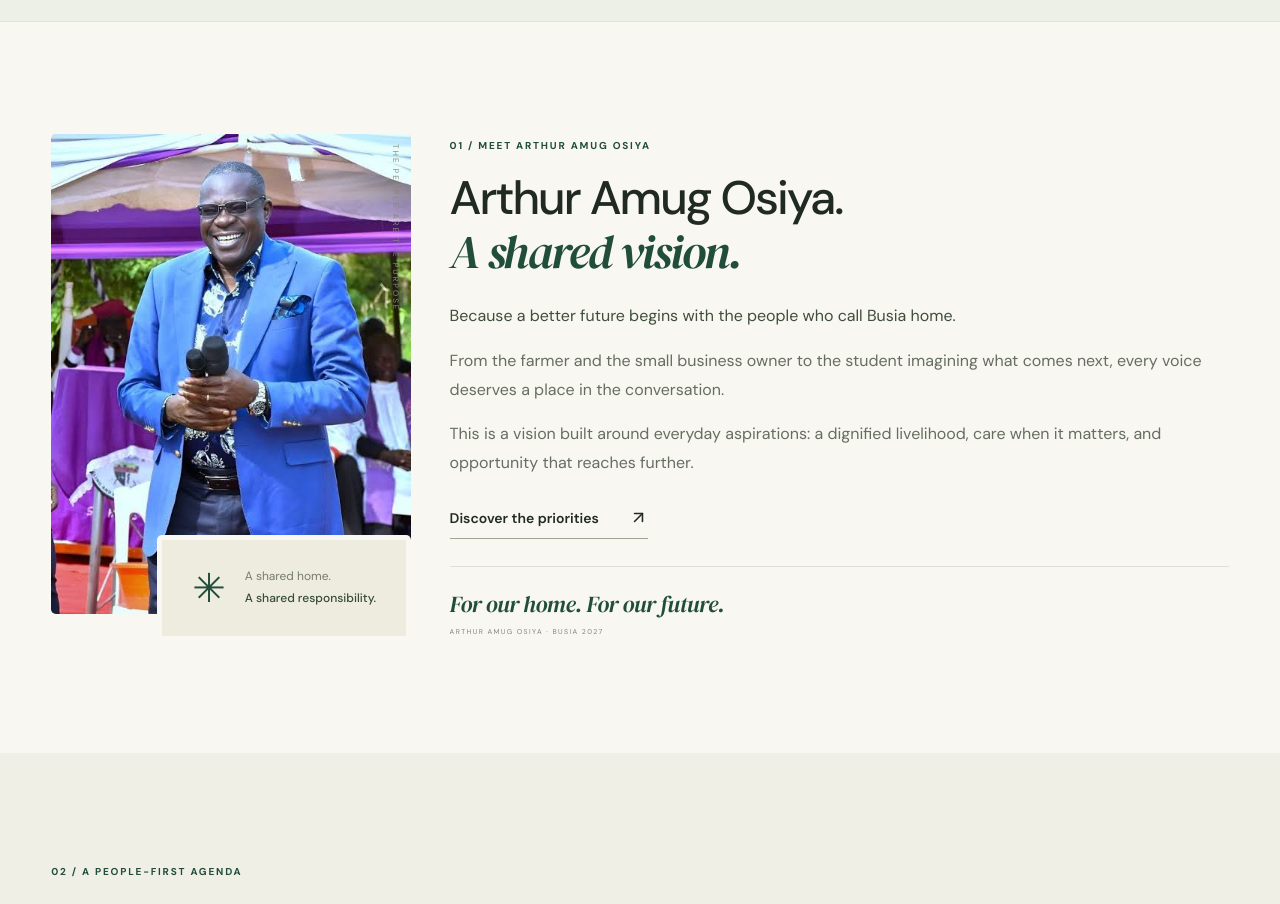
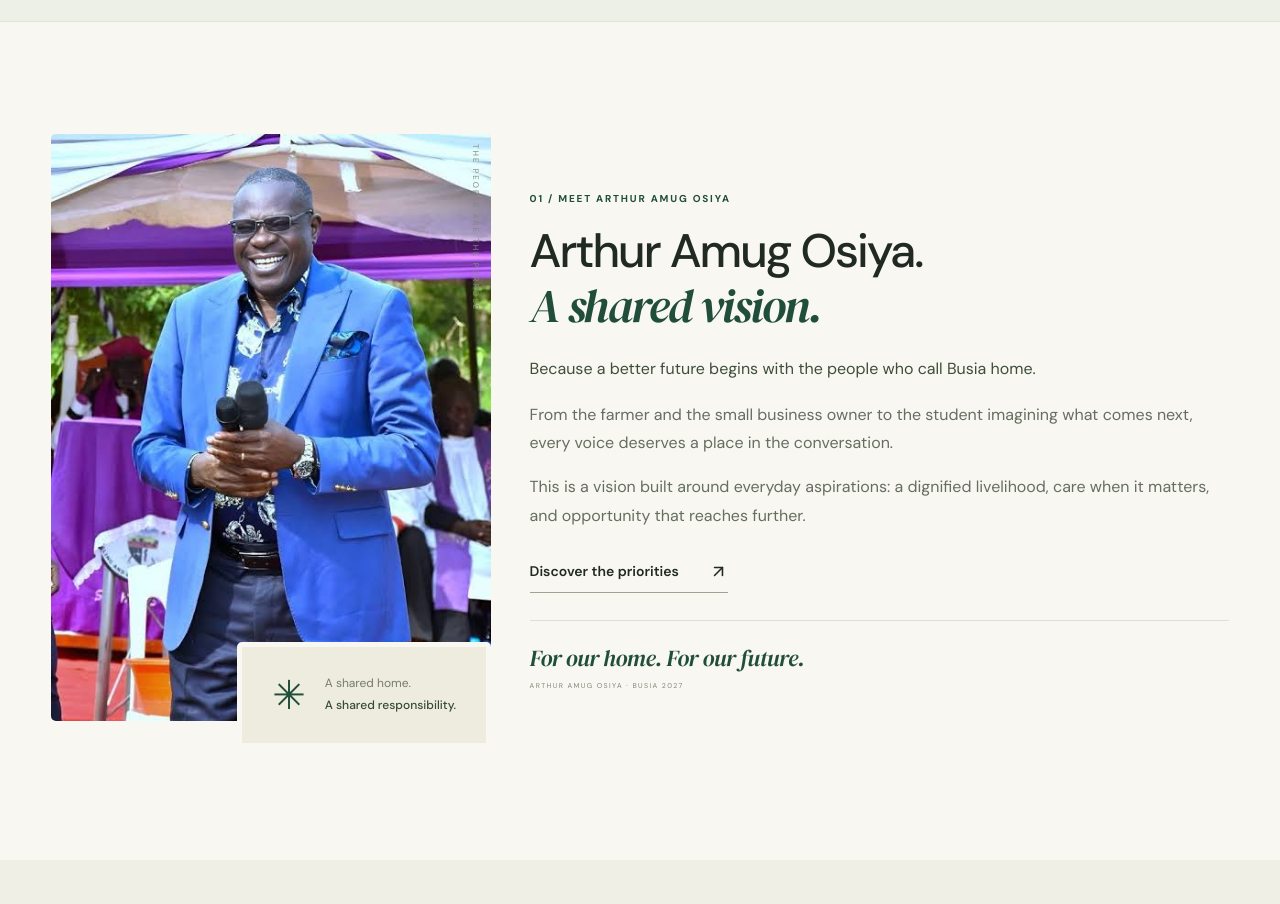
Before and after one commit to Graphicsking/Osiya, a Vue app: page / in a window 1280 px wide. Shown: the part 860-1764 px from the top of the page. Built offline with nearby package versions, Linux system fonts and the light colour scheme.

Commit message:
Update Site source

```diff
--- a/src/layout.css
+++ b/src/layout.css
@@ -14,8 +14,9 @@
 }
 
 .mobile-nav { padding-inline: var(--page-gutter); }
-.about-grid { grid-template-columns: minmax(0, clamp(260px, 30vw, 360px)) minmax(0, 1fr); gap: clamp(24px, 3vw, 40px); }
-.about-visual { justify-self: start; margin-inline: 0; padding-right: 0; }
+.about-grid { grid-template-columns: minmax(0, clamp(280px, 36vw, 440px)) minmax(0, 1fr); gap: clamp(24px, 3vw, 40px); }
+.about-visual { max-width: 440px; justify-self: start; margin-inline: 0; padding-right: 0; }
+.about-image { width: 100%; max-width: none; }
 .about-visual .image-note { max-width: 100%; }
 .about-copy { min-width: 0; width: 100%; }
 .about-copy > p,
```
